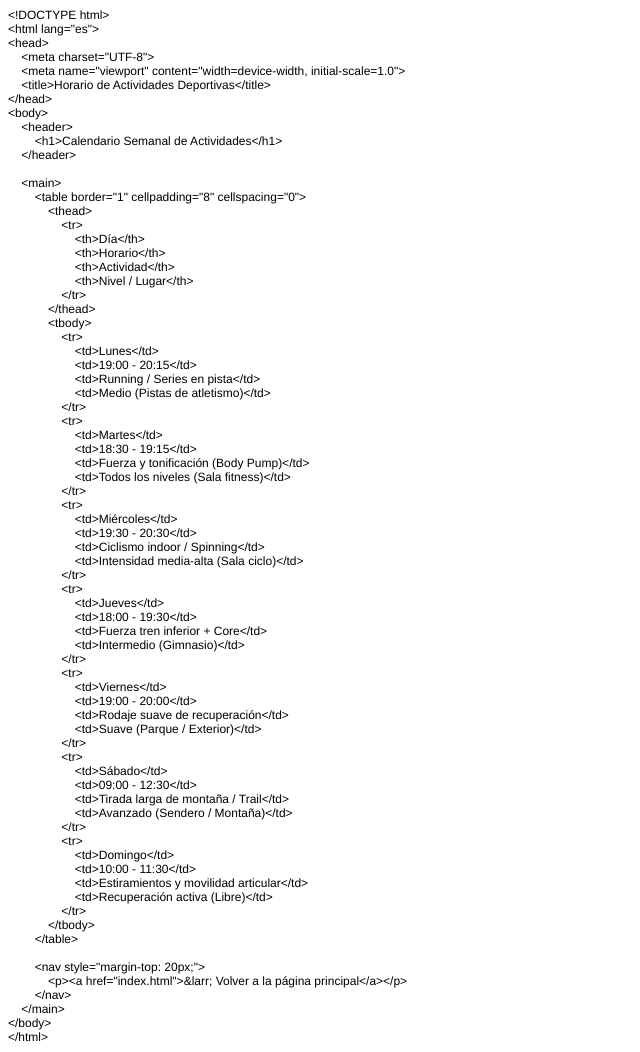
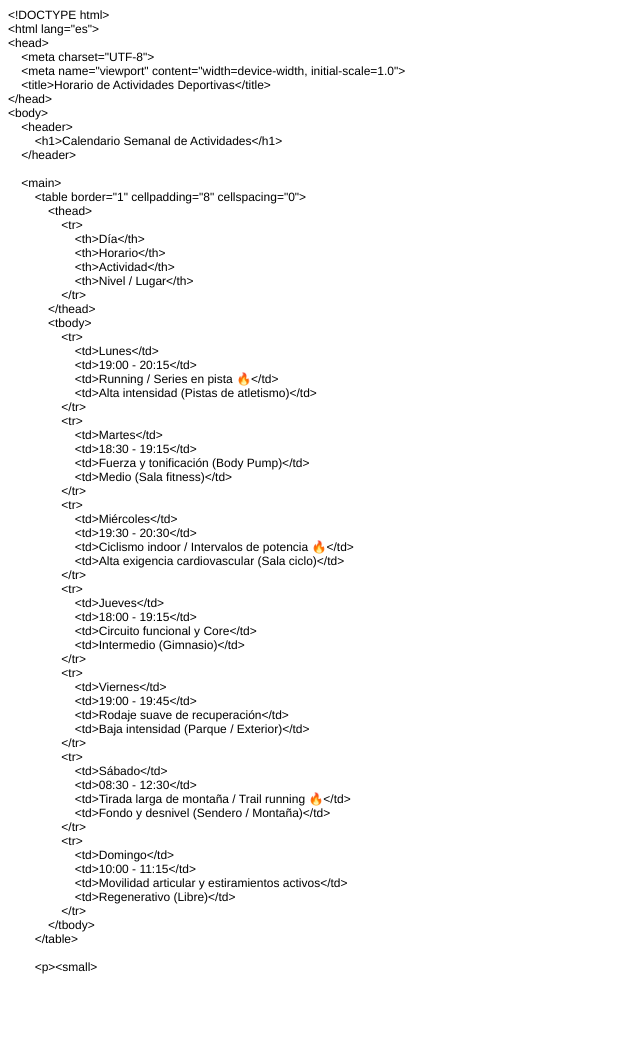
Before and after one commit to ayudaalumno/ra1, a plain HTML site: page actividades.html in a window 1280 px wide. Shown: the whole page, without its empty margins (0-640 px from the left). After the commit the page ends 982 px from the top, so only its background shows below. Drawn offline with Linux system fonts and the light colour scheme.

Commit message:
Añadir actividades.html con calendario deportivo semanal

```diff
--- a/actividades.html
+++ b/actividades.html
@@ -38,53 +38,48 @@
 <p class="p1"><span class="Apple-converted-space">                </span>&lt;tr&gt;</p>
 <p class="p1"><span class="Apple-converted-space">                    </span>&lt;td&gt;Lunes&lt;/td&gt;</p>
 <p class="p1"><span class="Apple-converted-space">                    </span>&lt;td&gt;19:00 - 20:15&lt;/td&gt;</p>
-<p class="p1"><span class="Apple-converted-space">                    </span>&lt;td&gt;Running / Series en pista&lt;/td&gt;</p>
-<p class="p1"><span class="Apple-converted-space">                    </span>&lt;td&gt;Medio (Pistas de atletismo)&lt;/td&gt;</p>
+<p class="p1"><span class="Apple-converted-space">                    </span>&lt;td&gt;Running / Series en pista 🔥&lt;/td&gt;</p>
+<p class="p1"><span class="Apple-converted-space">                    </span>&lt;td&gt;Alta intensidad (Pistas de atletismo)&lt;/td&gt;</p>
 <p class="p1"><span class="Apple-converted-space">                </span>&lt;/tr&gt;</p>
 <p class="p1"><span class="Apple-converted-space">                </span>&lt;tr&gt;</p>
 <p class="p1"><span class="Apple-converted-space">                    </span>&lt;td&gt;Martes&lt;/td&gt;</p>
 <p class="p1"><span class="Apple-converted-space">                    </span>&lt;td&gt;18:30 - 19:15&lt;/td&gt;</p>
 <p class="p1"><span class="Apple-converted-space">                    </span>&lt;td&gt;Fuerza y tonificación (Body Pump)&lt;/td&gt;</p>
-<p class="p1"><span class="Apple-converted-space">                    </span>&lt;td&gt;Todos los niveles (Sala fitness)&lt;/td&gt;</p>
+<p class="p1"><span class="Apple-converted-space">                    </span>&lt;td&gt;Medio (Sala fitness)&lt;/td&gt;</p>
 <p class="p1"><span class="Apple-converted-space">                </span>&lt;/tr&gt;</p>
 <p class="p1"><span class="Apple-converted-space">                </span>&lt;tr&gt;</p>
 <p class="p1"><span class="Apple-converted-space">                    </span>&lt;td&gt;Miércoles&lt;/td&gt;</p>
 <p class="p1"><span class="Apple-converted-space">                    </span>&lt;td&gt;19:30 - 20:30&lt;/td&gt;</p>
-<p class="p1"><span class="Apple-converted-space">                    </span>&lt;td&gt;Ciclismo indoor / Spinning&lt;/td&gt;</p>
-<p class="p1"><span class="Apple-converted-space">                    </span>&lt;td&gt;Intensidad media-alta (Sala ciclo)&lt;/td&gt;</p>
+<p class="p1"><span class="Apple-converted-space">                    </span>&lt;td&gt;Ciclismo indoor / Intervalos de potencia 🔥&lt;/td&gt;</p>
+<p class="p1"><span class="Apple-converted-space">                    </span>&lt;td&gt;Alta exigencia cardiovascular (Sala ciclo)&lt;/td&gt;</p>
 <p class="p1"><span class="Apple-converted-space">                </span>&lt;/tr&gt;</p>
 <p class="p1"><span class="Apple-converted-space">                </span>&lt;tr&gt;</p>
 <p class="p1"><span class="Apple-converted-space">                    </span>&lt;td&gt;Jueves&lt;/td&gt;</p>
-<p class="p1"><span class="Apple-converted-space">                    </span>&lt;td&gt;18:00 - 19:30&lt;/td&gt;</p>
-<p class="p1"><span class="Apple-converted-space">                    </span>&lt;td&gt;Fuerza tren inferior + Core&lt;/td&gt;</p>
+<p class="p1"><span class="Apple-converted-space">                    </span>&lt;td&gt;18:00 - 19:15&lt;/td&gt;</p>
+<p class="p1"><span class="Apple-converted-space">                    </span>&lt;td&gt;Circuito funcional y Core&lt;/td&gt;</p>
 <p class="p1"><span class="Apple-converted-space">                    </span>&lt;td&gt;Intermedio (Gimnasio)&lt;/td&gt;</p>
 <p class="p1"><span class="Apple-converted-space">                </span>&lt;/tr&gt;</p>
 <p class="p1"><span class="Apple-converted-space">                </span>&lt;tr&gt;</p>
 <p class="p1"><span class="Apple-converted-space">                    </span>&lt;td&gt;Viernes&lt;/td&gt;</p>
-<p class="p1"><span class="Apple-converted-space">                    </span>&lt;td&gt;19:00 - 20:00&lt;/td&gt;</p>
+<p class="p1"><span class="Apple-converted-space">                    </span>&lt;td&gt;19:00 - 19:45&lt;/td&gt;</p>
 <p class="p1"><span class="Apple-converted-space">                    </span>&lt;td&gt;Rodaje suave de recuperación&lt;/td&gt;</p>
-<p class="p1"><span class="Apple-converted-space">                    </span>&lt;td&gt;Suave (Parque / Exterior)&lt;/td&gt;</p>
+<p class="p1"><span class="Apple-converted-space">                    </span>&lt;td&gt;Baja intensidad (Parque / Exterior)&lt;/td&gt;</p>
 <p class="p1"><span class="Apple-converted-space">                </span>&lt;/tr&gt;</p>
 <p class="p1"><span class="Apple-converted-space">                </span>&lt;tr&gt;</p>
 <p class="p1"><span class="Apple-converted-space">                    </span>&lt;td&gt;Sábado&lt;/td&gt;</p>
-<p class="p1"><span class="Apple-converted-space">                    </span>&lt;td&gt;09:00 - 12:30&lt;/td&gt;</p>
-<p class="p1"><span class="Apple-converted-space">                    </span>&lt;td&gt;Tirada larga de montaña / Trail&lt;/td&gt;</p>
-<p class="p1"><span class="Apple-converted-space">                    </span>&lt;td&gt;Avanzado (Sendero / Montaña)&lt;/td&gt;</p>
+<p class="p1"><span class="Apple-converted-space">                    </span>&lt;td&gt;08:30 - 12:30&lt;/td&gt;</p>
+<p class="p1"><span class="Apple-converted-space">                    </span>&lt;td&gt;Tirada larga de montaña / Trail running 🔥&lt;/td&gt;</p>
+<p class="p1"><span class="Apple-converted-space">                    </span>&lt;td&gt;Fondo y desnivel (Sendero / Montaña)&lt;/td&gt;</p>
 <p class="p1"><span class="Apple-converted-space">                </span>&lt;/tr&gt;</p>
 <p class="p1"><span class="Apple-converted-space">                </span>&lt;tr&gt;</p>
 <p class="p1"><span class="Apple-converted-space">                    </span>&lt;td&gt;Domingo&lt;/td&gt;</p>
-<p class="p1"><span class="Apple-converted-space">                    </span>&lt;td&gt;10:00 - 11:30&lt;/td&gt;</p>
-<p class="p1"><span class="Apple-converted-space">                    </span>&lt;td&gt;Estiramientos y movilidad articular&lt;/td&gt;</p>
-<p class="p1"><span class="Apple-converted-space">                    </span>&lt;td&gt;Recuperación activa (Libre)&lt;/td&gt;</p>
+<p class="p1"><span class="Apple-converted-space">                    </span>&lt;td&gt;10:00 - 11:15&lt;/td&gt;</p>
+<p class="p1"><span class="Apple-converted-space">                    </span>&lt;td&gt;Movilidad articular y estiramientos activos&lt;/td&gt;</p>
+<p class="p1"><span class="Apple-converted-space">                    </span>&lt;td&gt;Regenerativo (Libre)&lt;/td&gt;</p>
 <p class="p1"><span class="Apple-converted-space">                </span>&lt;/tr&gt;</p>
 <p class="p1"><span class="Apple-converted-space">            </span>&lt;/tbody&gt;</p>
 <p class="p1"><span class="Apple-converted-space">        </span>&lt;/table&gt;</p>
 <p class="p2"><br></p>
-<p class="p1"><span class="Apple-converted-space">        </span>&lt;nav style="margin-top: 20px;"&gt;</p>
-<p class="p1"><span class="Apple-converted-space">            </span>&lt;p&gt;&lt;a href="index.html"&gt;&amp;larr; Volver a la página principal&lt;/a&gt;&lt;/p&gt;</p>
-<p class="p1"><span class="Apple-converted-space">        </span>&lt;/nav&gt;</p>
-<p class="p1"><span class="Apple-converted-space">    </span>&lt;/main&gt;</p>
-<p class="p1">&lt;/body&gt;</p>
-<p class="p1">&lt;/html&gt;</p>
+<p class="p1"><span class="Apple-converted-space">        </span>&lt;p&gt;&lt;small&gt;</p>
 </body>
 </html>
```
